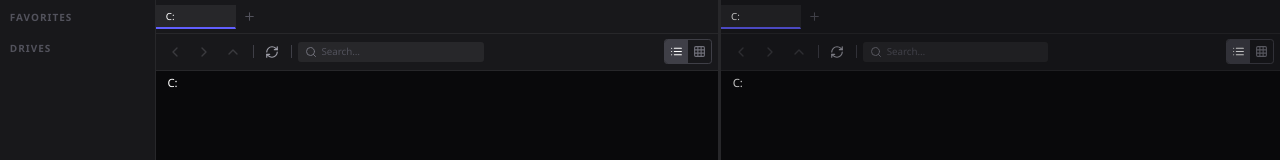
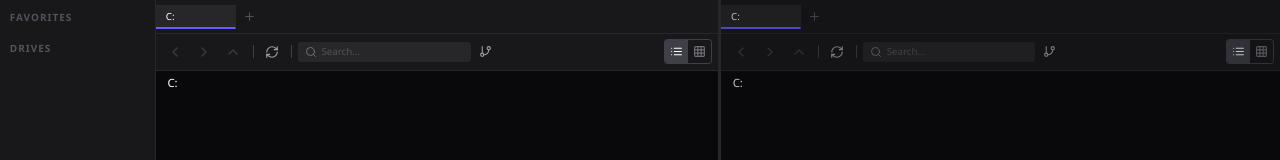
Before and after one commit to PiRaNg-1256/HyperExplorer, a React (Vite) app: page / in a window 1280 px wide. Shown: the top 160 px of the page. Built offline with nearby package versions, Linux system fonts and the light colour scheme.

Commit message:
Add search scope toggle (recursive vs current folder only)

```diff
--- a/src/components/PaneContainer.tsx
+++ b/src/components/PaneContainer.tsx
@@ -70,6 +70,7 @@ export function PaneContainer({ paneId }: Props) {
           result = await invoke<FileEntry[]>('search_files', {
             root: currentPath,
             query: searchQuery.trim(),
+            recursive: tab.searchRecursive,
           });
         } else {
           result = await invoke<FileEntry[]>('list_dir', { path: currentPath });
@@ -98,7 +99,7 @@ export function PaneContainer({ paneId }: Props) {
     };
   // refreshTrigger increment forces a reload without path change (e.g. after drop)
   // eslint-disable-next-line react-hooks/exhaustive-deps
-  }, [currentPath, searchQuery, refreshTrigger]);
+  }, [currentPath, searchQuery, tab.searchRecursive, refreshTrigger]);
 
   // ── Watch directory ─────────────────────────────────────────────────────────
 
--- a/src/components/Toolbar.tsx
+++ b/src/components/Toolbar.tsx
@@ -8,6 +8,7 @@ import {
   Search,
   RefreshCw,
   X,
+  GitBranch,
 } from 'lucide-react';
 import { useAppStore, getActiveTab } from '../store';
 import type { PaneId } from '../types';
@@ -93,6 +94,16 @@ export function Toolbar({ paneId, onRefresh }: Props) {
         )}
       </div>
 
+      <button
+        onClick={() => store.setSearchRecursive(paneId, !tab.searchRecursive)}
+        title={tab.searchRecursive ? 'Search recursively (current folder only)' : 'Search current folder only (include subfolders)'}
+        className={`p-1.5 rounded text-zinc-400 hover:text-zinc-200 ${
+          tab.searchRecursive ? 'hover:bg-zinc-700' : 'bg-zinc-700 text-white'
+        }`}
+      >
+        <GitBranch size={13} />
+      </button>
+
       <div className="flex-1" />
 
       {/* View toggle */}
--- a/src/store.ts
+++ b/src/store.ts
@@ -30,6 +30,7 @@ export function makeTab(path = 'C:\\'): TabState {
     sortDir: 'asc',
     viewMode: 'list',
     searchQuery: '',
+    searchRecursive: true,
     tagFilter: null,
     renamingPath: null,
     refreshTrigger: 0,
@@ -125,6 +126,7 @@ interface AppStore {
   setSortDir: (paneId: PaneId, d: SortDir) => void;
   setViewMode: (paneId: PaneId, m: ViewMode) => void;
   setSearchQuery: (paneId: PaneId, q: string) => void;
+  setSearchRecursive: (paneId: PaneId, recursive: boolean) => void;
   setTagFilter: (paneId: PaneId, tag: string | null) => void;
 
   // Rename
@@ -335,6 +337,8 @@ export const useAppStore = create<AppStore>((set, get) => ({
     set((s) => ({ panes: updateActiveTab(s.panes, paneId, () => ({ viewMode })) })),
   setSearchQuery: (paneId, searchQuery) =>
     set((s) => ({ panes: updateActiveTab(s.panes, paneId, () => ({ searchQuery })) })),
+  setSearchRecursive: (paneId, searchRecursive) =>
+    set((s) => ({ panes: updateActiveTab(s.panes, paneId, () => ({ searchRecursive })) })),
   setTagFilter: (paneId, tagFilter) =>
     set((s) => ({ panes: updateActiveTab(s.panes, paneId, () => ({ tagFilter })) })),
 
--- a/src/types.ts
+++ b/src/types.ts
@@ -65,6 +65,7 @@ export interface TabState {
   sortDir: SortDir;
   viewMode: ViewMode;
   searchQuery: string;
+  searchRecursive: boolean;
   tagFilter: string | null;
   renamingPath: string | null;
   refreshTrigger: number;
```
Also changed, not shown: 1 other file (tests, documents, lock files or other folders).
